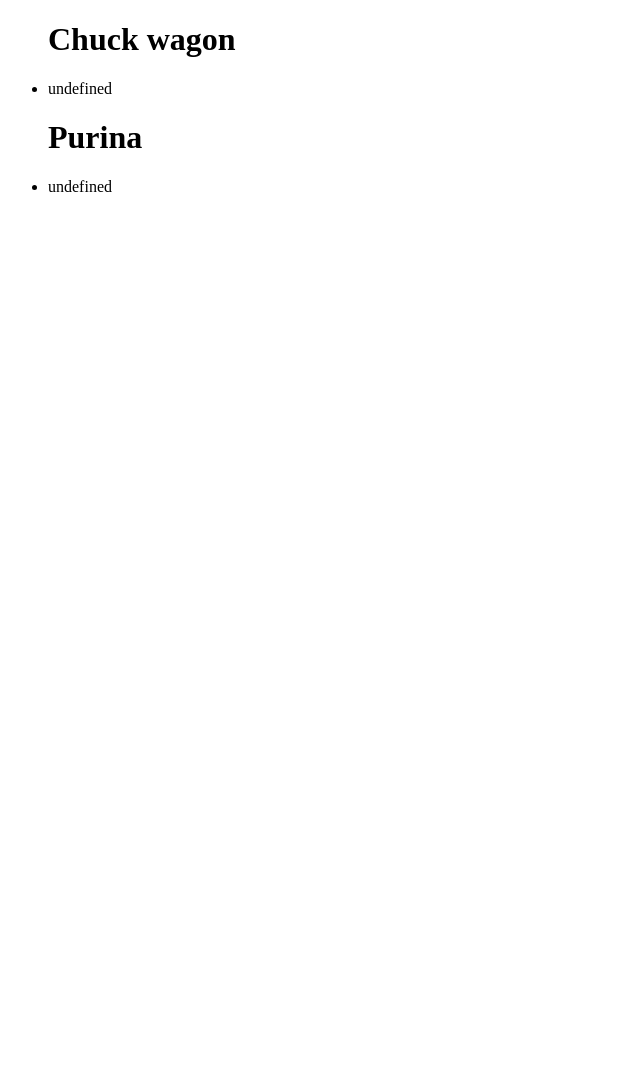
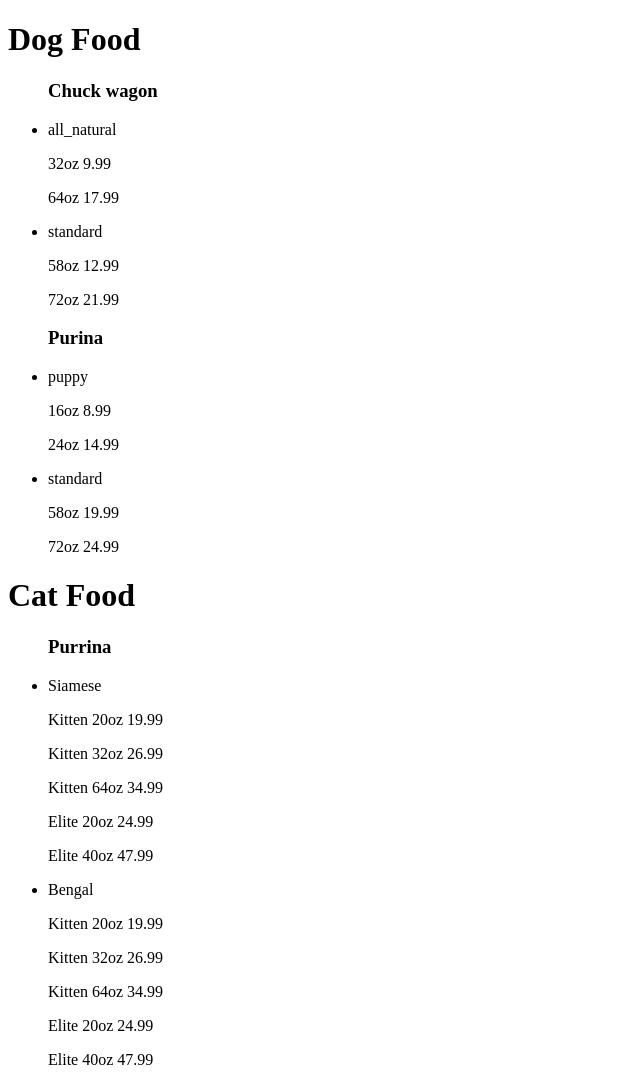
Before and after one commit to danielgreene101/SP_JS_XHR_FOOD, a plain HTML site: page index.html in a window 1280 px wide. Shown: the top 1072 px of the page, without its empty margins (0-640 px from the left). Before the commit the page ends 800 px from the top, so only its background shows below. Drawn offline with Linux system fonts and the light colour scheme.

Commit message:
finished

```diff
--- a/food.js
+++ b/food.js
@@ -7,14 +7,45 @@ xhttp.onreadystatechange = function() {
         var result = JSON.parse(xhttp.responseText).dog_brands;
 //        console.log('here', result);
         for (var i = 0; i < result.length; i++){
-            var brand = document.createElement("h1");
+            var brand = document.createElement("h3");
             brand.innerHTML = result[i].name;
             placeToGo.appendChild(brand);
-//            var tp = result.types;
-//            console.log('here', tp);
+
+            var tp = result[i].types;
+            tp.forEach(function(element) {
             var foodtype = document.createElement("li");
-            foodtype.innerHTML = result[i].type;
+            foodtype.innerHTML = element.type;
+                console.log("volumes", element.volumes)
             placeToGo.appendChild(foodtype);
+
+
+//            for (var t = 0; t < result.length; t++){
+//                console.log('result', result.length);
+//            var vol = tp[t].volumes;
+//                console.log('vol', vol);
+
+
+
+//                for (var g = 0; g < result.length; g++){
+//                var down = vol[g].name;
+//                console.log('down', down);
+//                var up = vol[g].price;
+//                    console.log('up', up);
+////                console.log('down', down);
+
+
+
+                 element.volumes.forEach(function(element){
+//                    console.log("element", element);
+                var volume = document.createElement('p');
+                volume.innerHTML += element.name + ' ' + element.price;
+                placeToGo.appendChild(volume);
+                })
+            }
+
+
+
+            )
         }
 
     }
@@ -24,15 +55,53 @@ xhttp.send();
 
 
 
-//var xhttp2 = new XMLHttpRequest();
-//xhttp2.onreadystatechange = function() {
-//    if (this.readyState == 4 && this.status == 200) {
-//        JSON.parse(xhttp2.responseText)
-//        let responses = xhttp2.responseText;
-//        let foods = responses;
-//        document.getElementById('cat').innerHTML += foods;
-//    }
-//};
+var xhttp2 = new XMLHttpRequest();
+xhttp2.onreadystatechange = function() {
+        if (this.readyState == 4 && this.status == 200) {
+
+        var placeToGo = document.getElementById('cat');
+        var result = JSON.parse(xhttp2.responseText).cat_brands;
+//        console.log('here', result);
+        for (var i = 0; i < result.length; i++){
+            var brand = document.createElement("h3");
+            brand.innerHTML = result[i].name;
+            placeToGo.appendChild(brand);
+
+            var tp = result[i].Breeds;
+            tp.forEach(function(element) {
+            var foodtype = document.createElement("li");
+            foodtype.innerHTML = element.Breed;
+            placeToGo.appendChild(foodtype);
+
+
+//            for (var t = 0; t < result.length; t++){
+//            var vol = tp[t].volumes;
+////                console.log('vol', vol);
 //
-//xhttp2.open("GET", "cat.JSON", true);
-//xhttp2.send();
+//
+//                for (var g = 0; g < vol.length; g++){
+//                var down = vol[g].type;
+////                console.log('down', down);
+//                var up = vol[g].price;
+////                    console.log('up', up);
+////                console.log('down', down);
+//                var side = vol[g].size;
+                element.volumes.forEach(function(element){
+
+                var volume = document.createElement('p');
+                volume.innerHTML += element.type + ' ' + element.size + ' ' + element.price;
+                placeToGo.appendChild(volume);
+                })
+                })
+                       }
+            }
+
+
+
+
+
+
+};
+
+xhttp2.open("GET", "cat.JSON", true);
+xhttp2.send();
--- a/index.html
+++ b/index.html
@@ -5,7 +5,9 @@
         <meta charset="utf-8">
     </head>
     <body>
+        <h1>Dog Food</h1>
         <ul id="foods"></ul>
+        <h1>Cat Food</h1>
         <ul id="cat"></ul>
         <script src="food.js"></script>
     </body>
```
Also changed, not shown: cat.JSON (+14 -25 lines).
